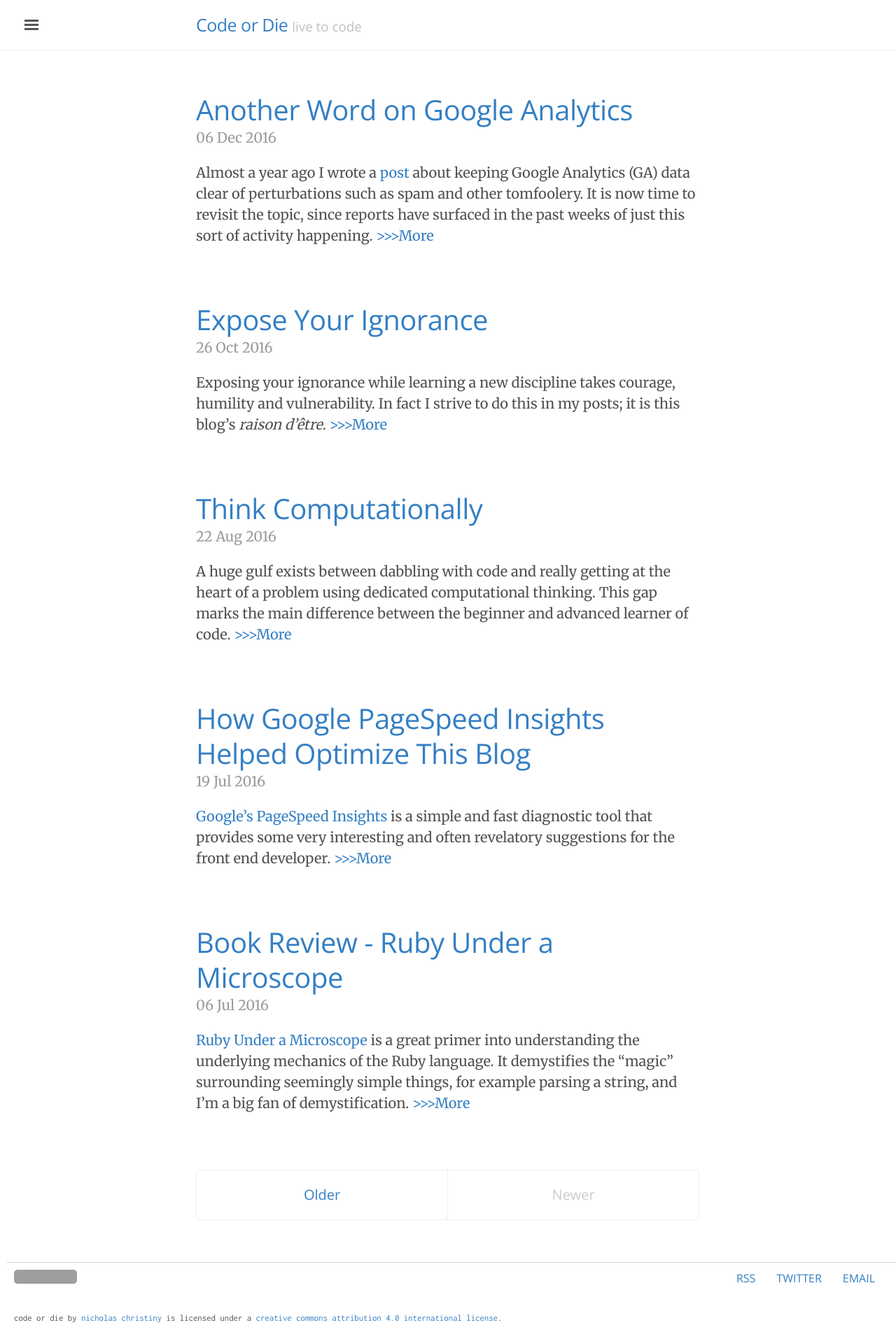
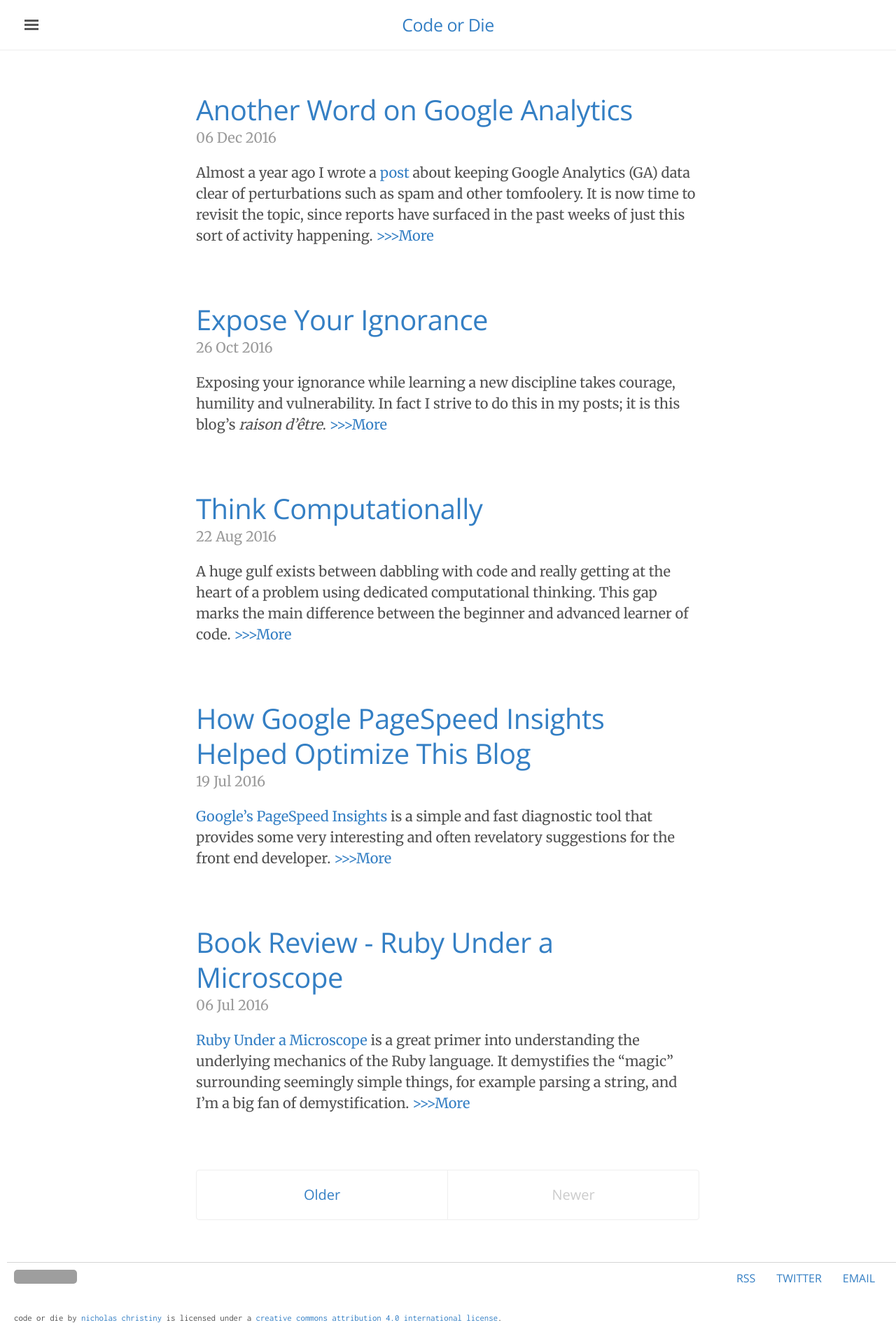
Before and after one commit to nchristiny/nchristiny.github.io, a Jekyll site: the page built from index.html, in a window 1280 px wide. Shown: the whole page at 70% size. Built offline with Jekyll 4.4.1, drawn with Linux system fonts in a browser that asks for light colours; the list of posts is cut into pages by our own code; grey boxes are pictures that could not be loaded.

Commit message:
Add internal critical styles

```diff
--- /dev/null
+++ b/_includes/critical_path.scss
@@ -0,0 +1,37 @@
+html { font-family: Merriweather, "PT Serif", Georgia, "Times New Roman", serif; text-size-adjust: 100%; font-size: 20px; line-height: 1.5; }
+html, body { margin: 0px; padding: 0px; overflow-x: hidden; height: 100%; position: relative; }
+body { margin: 0px; color: rgb(81, 81, 81); background-color: rgb(255, 255, 255); overflow-y: scroll; text-size-adjust: 100%; }
+button, input, optgroup, select, textarea { color: inherit; font-style: inherit; font-variant: inherit; font-weight: inherit; font-stretch: inherit; font-size: inherit; line-height: inherit; font-family: inherit; margin: 0px; }
+input { line-height: normal; }
+.sidebar-checkbox { position: absolute; opacity: 0; user-select: none; }
+input[type="checkbox"], input[type="radio"] { box-sizing: border-box; padding: 0px; }
+.sidebar { position: fixed; top: 0px; bottom: 0px; left: -14rem; width: 14rem; visibility: hidden; overflow-y: auto; font-family: "Open Sans", "PT Sans", Arial, sans-serif; font-size: 0.75rem; color: rgba(255, 255, 255, 0.6); background-color: rgb(32, 32, 32); transition: all 0.3s ease-in-out; }
+.wrap, .sidebar, .sidebar-toggle { backface-visibility: hidden; }
+.custom_theme .sidebar, .custom_theme .sidebar-toggle:active, .custom_theme #sidebar-checkbox:checked ~ .sidebar-toggle { background: rgb(4, 3, 15); }
+h1 { font-size: 2rem; margin: 0.67em 0px; }
+h1, h2, h3, h4, h5, h6 { margin-bottom: 0.5rem; font-weight: 400; line-height: 1.25; color: rgb(49, 49, 49); text-rendering: optimizeLegibility; font-family: "Open Sans", "PT Sans", Arial, sans-serif; letter-spacing: -0.025rem; }
+.visuallyhidden { height: 1px; width: 1px; overflow: hidden; clip: rect(1px 1px 1px 1px); position: absolute !important; }
+.sidebar-item { padding: 1rem; }
+p { margin-top: 0px; margin-bottom: 1rem; }
+.sidebar-item p:last-child { margin-bottom: 0px; }
+article, aside, details, figcaption, figure, footer, header, hgroup, main, menu, nav, section, summary { display: block; }
+.sidebar-nav { border-bottom: 1px solid rgba(255, 255, 255, 0.0980392); }
+h2 { margin-top: 1rem; font-size: 1.5rem; }
+a { background-color: transparent; color: rgb(38, 139, 210); text-decoration: none; }
+.sidebar-nav-item { display: block; padding: 0.5rem 1rem; border-top: 1px solid rgba(255, 255, 255, 0.0980392); }
+.sidebar a { font-weight: normal; color: rgb(255, 255, 255); }
+.wrap { position: relative; width: 100%; }
+.wrap, .sidebar-toggle { transition: transform 0.3s ease-in-out; }
+.masthead { padding-top: 1rem; padding-bottom: 1rem; margin-bottom: 3rem; border-bottom: 1px solid rgb(238, 238, 238); }
+.container { max-width: 32rem; padding-left: 1rem; padding-right: 1rem; margin-left: auto; margin-right: auto; }
+h3 { margin-top: 1.5rem; font-size: 1.25rem; }
+.masthead-title { margin-top: 0px; margin-bottom: 0px; color: rgb(80, 80, 80); text-align: center; }
+.masthead-title a { color: rgb(80, 80, 80); }
+.custom_theme .container a, .custom_theme .sidebar-toggle, .custom_theme .related-posts li a:hover, .custom_theme footer a { color: rgb(52, 127, 196); }
+small { font-size: 80%; }
+.masthead-title small { font-size: 75%; font-weight: 400; color: rgb(192, 192, 192); letter-spacing: 0px; display: none; }
+.page, .post { margin-bottom: 4em; }
+.page-title, .post-title, .post-title a { color: rgb(48, 48, 48); }
+.page-title, .post-title { margin-top: 0px; }
+.post-date { display: block; margin-top: -0.5rem; margin-bottom: 1rem; color: rgb(154, 154, 154); }
+.sidebar-toggle { position: fixed; top: 0.8rem; left: 1rem; display: block; padding: 0.25rem 0.75rem; color: rgb(80, 80, 80); background-color: rgb(255, 255, 255); border-radius: 0.25rem; cursor: pointer; }
--- a/_includes/head.html
+++ b/_includes/head.html
@@ -11,6 +11,12 @@
   </title>
 
   <!-- CSS -->
+  <style type="text/css">
+  {% capture include_to_scssify %}
+    {% include critical_path.scss %}
+  {% endcapture %}
+  {{ include_to_scssify | scssify }}
+  </style>
   <link rel="stylesheet" href="{{ site.baseurl }}/public/css/styles.css" type='text/css'>
   <link rel='stylesheet' href='https://fonts.googleapis.com/css?family=Merriweather%7COpen+Sans%7CInconsolata' type='text/css'>
 
```
